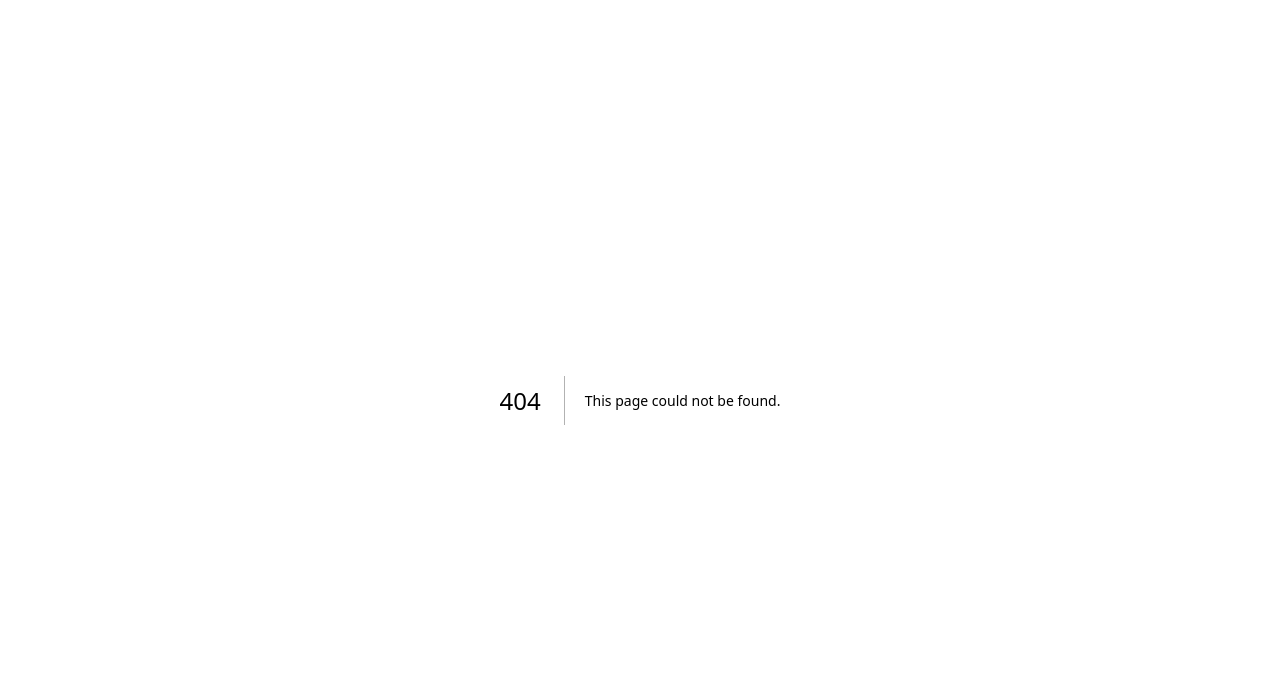
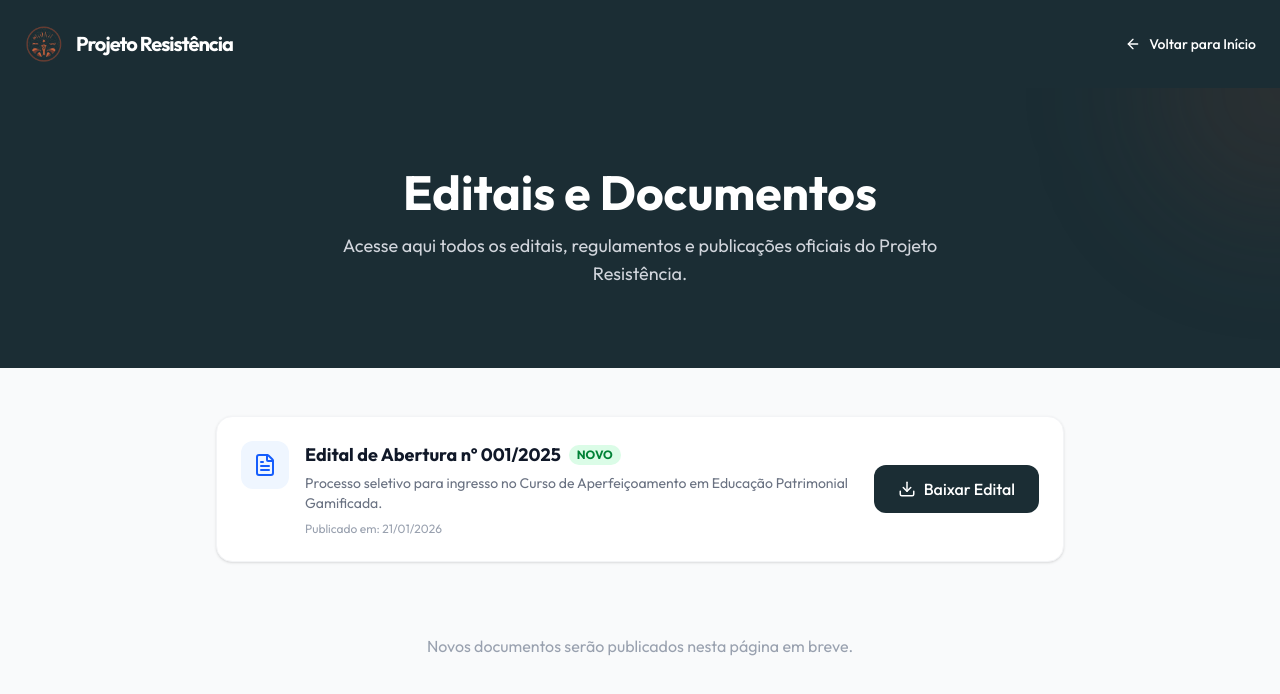
Before and after one commit to weslley-nunes/projeto_resistencia, a Next.js app: page /editais in a window 1280 px wide. Before the commit this address had no page. Shown: the top 694 px of the page. Built offline with nearby package versions, Linux system fonts and the light colour scheme.

Commit message:
feat: add editais page and navbar link

```diff
--- /dev/null
+++ b/app/editais/page.tsx
@@ -0,0 +1,115 @@
+'use client';
+
+import { motion } from 'framer-motion';
+import { ArrowLeft, FileText, Download } from 'lucide-react';
+import Image from 'next/image';
+import Link from 'next/link';
+
+export default function EditaisPage() {
+    const notices = [
+        {
+            id: 1,
+            title: "Edital de Abertura nº 001/2025",
+            description: "Processo seletivo para ingresso no Curso de Aperfeiçoamento em Educação Patrimonial Gamificada.",
+            date: "21/01/2026",
+            link: "https://docs.uft.edu.br/s/MiB-rXkiQ1mBc3Z8Ra0d0g",
+            isNew: true
+        },
+        // Future notices can be added here
+    ];
+
+    return (
+        <div className="min-h-screen bg-gray-50 text-gray-800 font-sans">
+            {/* Navbar */}
+            <nav className="p-6 bg-brand-secondary text-white shadow-md">
+                <div className="max-w-7xl mx-auto flex justify-between items-center">
+                    <Link href="/" className="flex items-center gap-3 hover:opacity-80 transition">
+                        <div className="w-10 h-10 relative">
+                            <Image
+                                src="/logo.png"
+                                alt="Logo Projeto Resistência"
+                                fill
+                                className="object-contain"
+                            />
+                        </div>
+                        <span className="text-xl font-bold tracking-tighter">Projeto Resistência</span>
+                    </Link>
+                    <div>
+                        <Link href="/" className="flex items-center gap-2 text-sm font-medium hover:text-brand-accent transition">
+                            <ArrowLeft size={16} />
+                            Voltar para Início
+                        </Link>
+                    </div>
+                </div>
+            </nav>
+
+            {/* Header */}
+            <header className="bg-brand-secondary text-white py-20 relative overflow-hidden">
+                <div className="absolute top-0 right-0 w-64 h-64 bg-brand-primary/20 rounded-full blur-3xl -mr-32 -mt-32"></div>
+                <div className="max-w-4xl mx-auto px-6 relative z-10 text-center">
+                    <motion.h1
+                        initial={{ opacity: 0, y: 20 }}
+                        animate={{ opacity: 1, y: 0 }}
+                        className="text-4xl md:text-5xl font-bold mb-4"
+                    >
+                        Editais e Documentos
+                    </motion.h1>
+                    <motion.p
+                        initial={{ opacity: 0, y: 20 }}
+                        animate={{ opacity: 1, y: 0 }}
+                        transition={{ delay: 0.1 }}
+                        className="text-lg text-gray-300 max-w-2xl mx-auto"
+                    >
+                        Acesse aqui todos os editais, regulamentos e publicações oficiais do Projeto Resistência.
+                    </motion.p>
+                </div>
+            </header>
+
+            {/* Content */}
+            <main className="max-w-4xl mx-auto px-6 py-12">
+                <div className="space-y-6">
+                    {notices.map((notice) => (
+                        <motion.div
+                            key={notice.id}
+                            initial={{ opacity: 0, y: 20 }}
+                            animate={{ opacity: 1, y: 0 }}
+                            className="bg-white p-6 rounded-2xl shadow-sm border border-gray-100 hover:shadow-md transition group"
+                        >
+                            <div className="flex flex-col sm:flex-row gap-6 items-start sm:items-center justify-between">
+                                <div className="flex gap-4">
+                                    <div className="w-12 h-12 bg-blue-50 text-blue-600 rounded-xl flex items-center justify-center shrink-0">
+                                        <FileText size={24} />
+                                    </div>
+                                    <div>
+                                        <div className="flex items-center gap-2 mb-1">
+                                            <h3 className="font-bold text-lg text-gray-900 group-hover:text-brand-primary transition">{notice.title}</h3>
+                                            {notice.isNew && (
+                                                <span className="px-2 py-0.5 bg-green-100 text-green-700 text-xs font-bold rounded-full">NOVO</span>
+                                            )}
+                                        </div>
+                                        <p className="text-gray-500 text-sm mb-2">{notice.description}</p>
+                                        <p className="text-xs text-gray-400">Publicado em: {notice.date}</p>
+                                    </div>
+                                </div>
+                                <a
+                                    href={notice.link}
+                                    target="_blank"
+                                    rel="noopener noreferrer"
+                                    className="w-full sm:w-auto px-6 py-3 bg-brand-secondary text-white rounded-xl font-medium hover:bg-brand-primary transition flex items-center justify-center gap-2 shrink-0"
+                                >
+                                    <Download size={18} />
+                                    Baixar Edital
+                                </a>
+                            </div>
+                        </motion.div>
+                    ))}
+
+                    {/* Empty State / Future Section */}
+                    <div className="text-center py-12 text-gray-400">
+                        <p>Novos documentos serão publicados nesta página em breve.</p>
+                    </div>
+                </div>
+            </main>
+        </div>
+    );
+}
--- a/app/page.tsx
+++ b/app/page.tsx
@@ -4,6 +4,7 @@ import { motion } from 'framer-motion';
 import { signIn } from 'next-auth/react';
 import { ArrowRight, Sparkles, Trophy, Users, LayoutDashboard, MessageCircle } from 'lucide-react';
 import Image from 'next/image';
+import Link from 'next/link';
 
 export default function LandingPage() {
   return (
@@ -21,7 +22,13 @@ export default function LandingPage() {
           </div>
           <span className="text-xl font-bold tracking-tighter">Projeto Resistência</span>
         </div>
-        <div>
+        <div className="flex items-center gap-4">
+          <Link
+            href="/editais"
+            className="text-white/80 hover:text-brand-accent transition font-medium text-sm hidden md:block"
+          >
+            Editais
+          </Link>
           <button
             onClick={() => signIn('google', { callbackUrl: '/dashboard' })}
             className="px-6 py-2 rounded-full border border-white/20 hover:bg-white/10 transition backdrop-blur-sm"
```
